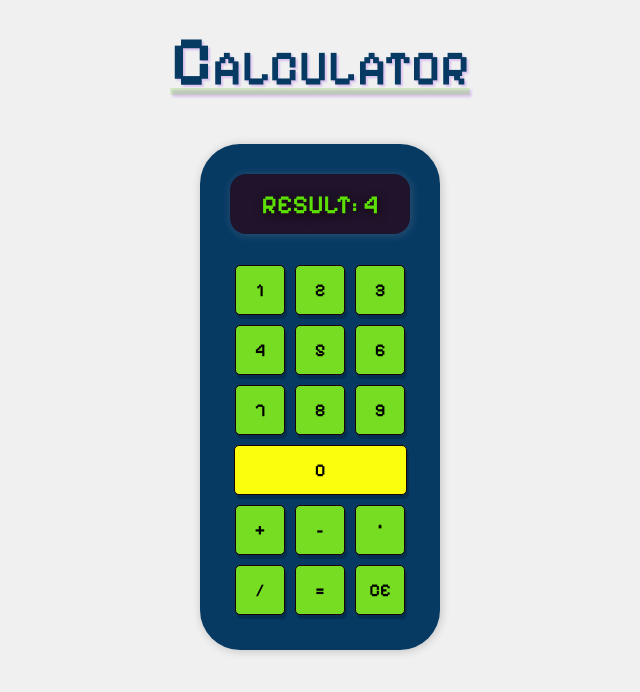
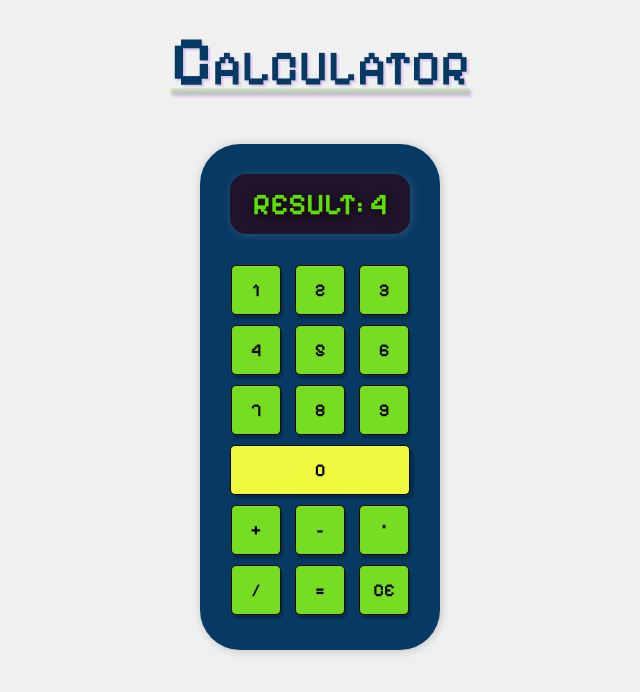
Before and after one commit to MKdivine/calc, a plain HTML site: page index.html in a window 1280 px wide. Shown: the whole page, without its empty margins (320-960 px from the left). Drawn offline with Linux system fonts and the light colour scheme.

Commit message:
updated code for ui, reduced code with deepseek

```diff
--- a/app.css
+++ b/app.css
@@ -10,7 +10,8 @@ body {
     display: flex;
     flex-direction: column;
     align-items: center;
-
+    font-family: "Pixelify Sans", sans-serif;
+    font-optical-sizing: auto;
 }
 
 /* Titel */
@@ -20,30 +21,21 @@ body {
     margin: 20px 0;
     font-variant: small-caps;
     text-align: center;
-    font-weight: bold;
+    font-weight: 700;
     color: #063a63;
     text-decoration: underline;
     text-decoration-color: #5ad41338;
     text-decoration-style: solid;
-    font-family: "Pixelify Sans", sans-serif;
-    font-optical-sizing: auto;
-    font-weight: 700;
-    font-style: normal;
 }
-
 
 /* Display */
 .display {
     display: flex;
-    font-family: "Pixelify Sans", sans-serif;
-    font-optical-sizing: auto;
-    font-weight: 600;
-    font-style: normal;
     justify-content: center;
     align-items: center;
     flex-direction: column;
-    font-size: 26px;
-    font-weight: bold;
+    font-size: 30px;
+    font-weight: 600;
     background-color: #20142c;
     border-radius: 16px;
     box-shadow: 1px 1px 10px rgba(223, 193, 193, 0.2);
@@ -72,24 +64,10 @@ body {
     box-shadow: 1px 1px 10px rgba(0, 0, 0, 0.2);
     padding: 10px;
     margin: 20px;
-    font-weight: bolder;
 
 }
 
-/* Nummern- und Operatorreihen */
-.buttons1,
-.buttons2,
-.buttons3,
-.buttonsOperator,
-.buttonsSide {
-    display: flex;
-    justify-content: center;
-    gap: 10px;
-    margin: 5px 0;
-
-}
-
-/* Alle Buttons */
+/* Gemeinsame Button-Styles */
 .calcShell button {
     width: 50px;
     height: 50px;
@@ -102,39 +80,30 @@ body {
     transition: background-color 0.2s, border 0.2s;
     font-family: "Pixelify Sans", sans-serif;
     font-optical-sizing: auto;
-    font-weight: 800;
-    font-style: bold;
 }
 
-/* Hover-Effekt */
-.allButtons button:hover {
+/* Spezifische Button-Anpassungen */
+.buttons4 button {
+    width: 180px;
+    background-color: #eefa40;
+    box-shadow: 4px 4px 1px rgba(0, 0, 0, 0.2);
+}
+
+/* Button Reihen */
+.buttons1,
+.buttons2,
+.buttons3,
+.buttonsOperator,
+.buttonsSide,
+.buttons4 {
+    display: flex;
+    justify-content: center;
+    gap: 14px;
+    margin: 5px 0;
+}
+
+/* Hover-Effekt für alle Buttons */
+.calcShell button:hover {
     background-color: #cdee10;
     border: 2px solid #170101;
 }
-
-
-.buttons4 {
-    display: flex;
-    /* Flexbox verwenden */
-    justify-content: center;
-    /* Zentriert den Button horizontal */
-    align-items: center;
-    /* Zentriert den Button vertikal */
-    margin: 5px 0;
-    /* Abstand nach oben und unten */
-}
-
-.buttons4 button {
-    width: 173px;
-    /* Doppelte Breite eines normalen Buttons + Abstand */
-    height: 50px;
-    /* Gleiche Höhe wie die anderen Buttons */
-    font-size: 18px;
-    /* Gleiche Schriftgröße */
-    background-color: #fbff0d;
-    border: 1px solid #170101;
-    border-radius: 5px;
-    cursor: pointer;
-    box-shadow: 2px 4px 1px rgba(0, 0, 0, 0.2);
-    transition: background-color 0.2s, border 0.2s;
-}
--- a/app.js
+++ b/app.js
@@ -39,5 +39,5 @@ resultDisplay.textContent = "RESULT: " + calcResult;
 const clearButton = document.getElementById("CLEAR");
 
 clearButton.addEventListener("click", () => {
-    resultDisplay.textContent = "Result:   ";
+    resultDisplay.textContent = "RESULT:   ";
 });
```
Also changed, not shown: index.html (+3 -2 lines).
